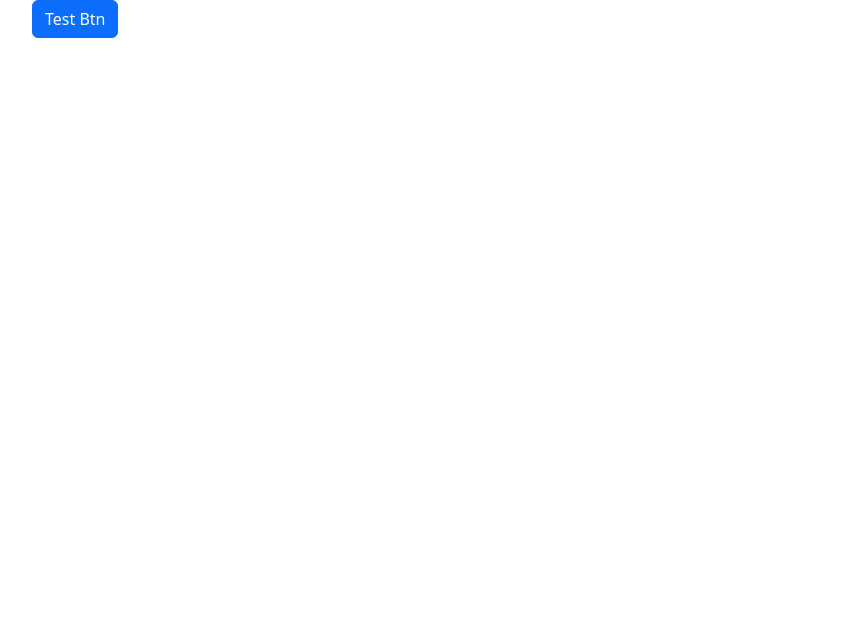
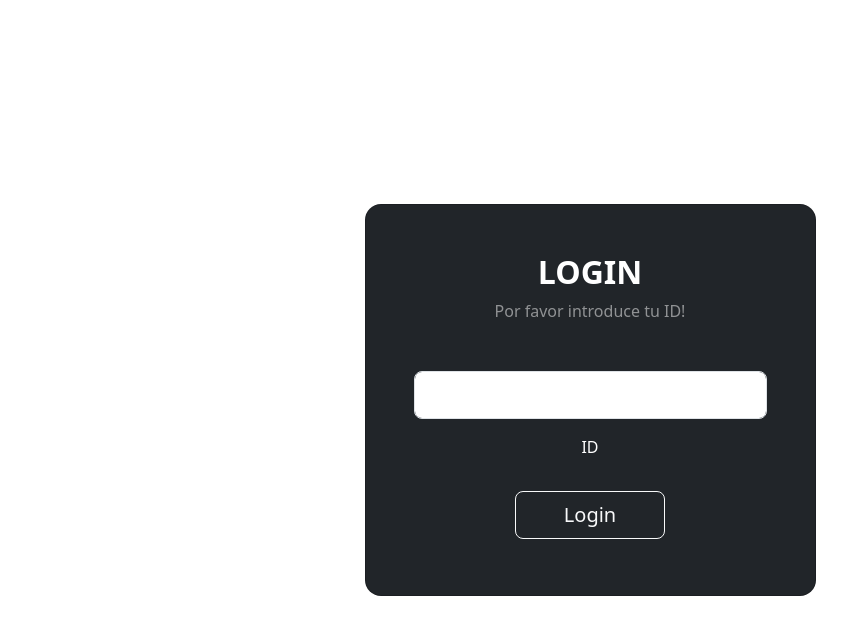
Before and after one commit to Git-Javi/laburapi, an Angular app in the folder laburapi-front/: page / in a window 1280 px wide. Shown: the top 634 px of the page, without its empty margins (50-897 px from the left). Built offline with nearby package versions, Linux system fonts and the light colour scheme.

Commit message:
Añadido contenido a componente de login

```diff
--- a/laburapi-front/src/app/components/app-component/app.component.html
+++ b/laburapi-front/src/app/components/app-component/app.component.html
@@ -1,3 +1 @@
-<div class="container">
-    <button class="btn btn-primary">Test Btn</button>
-</div>
+<app-login></app-login>
--- a/laburapi-front/src/app/components/login/login.component.html
+++ b/laburapi-front/src/app/components/login/login.component.html
@@ -1 +1,21 @@
-<p>login works!</p>
+<div class="vh-100 gradient-custom">
+    <div class="container py-5 h-100" style="min-width: 200px">
+        <div class="row d-flex justify-content-center align-items-center h-100">
+            <div class="col-10 col-md-8 col-lg-6 col-xl-5">
+                <div class="card bg-dark text-white" style="border-radius: 1rem;">
+                    <div class="card-body p-5 text-center">
+                        <h2 class="fw-bold mb-2 text-uppercase ">Login</h2>
+                        <p class="text-white-50 mb-5 ">Por favor introduce tu ID!</p>
+                        <div class="mb-1 mt-4 pb-1 ">
+                            <div class="form-outline form-white mb-4 ">
+                                <input type="text " id="personaId " class="form-control form-control-lg " />
+                                <label class="form-label pt-3 " for="personaId ">ID</label>
+                            </div>
+                            <button class="btn btn-outline-light btn-lg px-5 " type="submit ">Login</button>
+                        </div>
+                    </div>
+                </div>
+            </div>
+        </div>
+    </div>
+</div>
```
Also changed, not shown: 1 other file (tests, documents, lock files or other folders).
